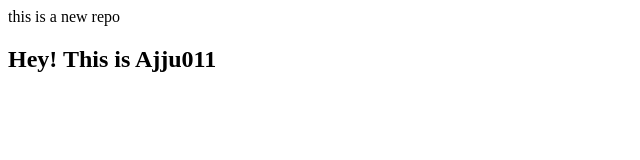
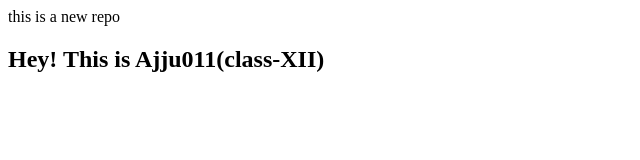
Before and after one commit to Ajju011/Local-Repo, a plain HTML site: page index.html in a window 1280 px wide. Shown: the whole page, without its empty margins (0-640 px from the left). Drawn offline with Linux system fonts and the light colour scheme.

Commit message:
class added

```diff
--- a/index.html
+++ b/index.html
@@ -1,2 +1,2 @@
 <p>this is a new repo</p>
-<h2>Hey! This is Ajju011</h2>
+<h2>Hey! This is Ajju011(class-XII)</h2>
```
